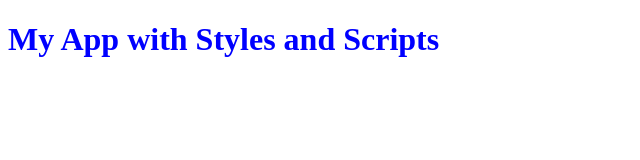
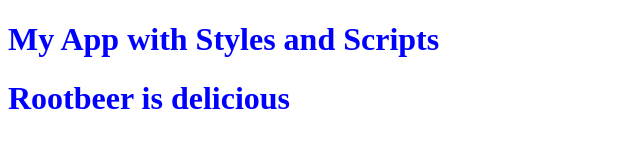
Before and after one commit to thinkful-ei-gecko/shawn-phoebe-test-repo, a plain HTML site: page index.html in a window 1280 px wide. Shown: the whole page, without its empty margins (0-640 px from the left). Drawn offline with Linux system fonts and the light colour scheme.

Commit message:
Rootbeer is delicious

```diff
--- a/index.html
+++ b/index.html
@@ -12,6 +12,7 @@
 
 <body>
   <h1>My App with Styles and Scripts</h1>
+  <h1>Rootbeer is delicious</h1>
   <script src="app.js"></script>
 </body>
 
```
